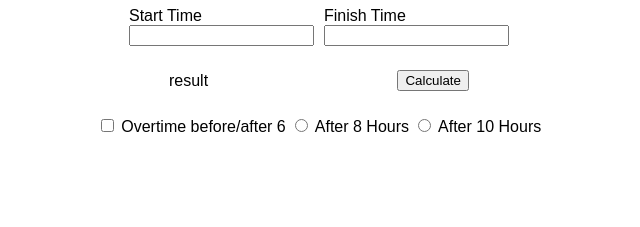
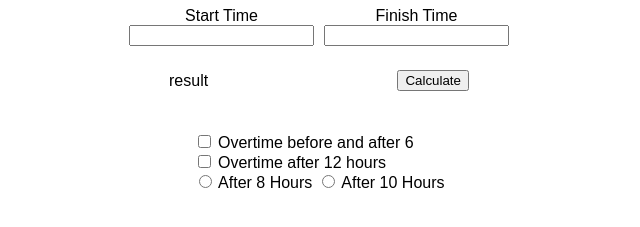
Before and after one commit to JessePullen/timesheet-calculator, a plain HTML site: page index.html in a window 1280 px wide. Shown: the part 91-318 px from the top of the page, without its empty margins (321-961 px from the left). Drawn offline with Linux system fonts and the light colour scheme.

Commit message:
Add new overtime category

```diff
--- a/index.html
+++ b/index.html
@@ -32,12 +32,22 @@
             </div>
             <div class="rules">
                 <form>
-                    <input type="checkbox" class="overtime-6">
-                    <label for="overtime-6">Overtime before/after 6</label>
-                    <input type="radio" class="overtime-8" name="overtime">
-                    <label for="ovetime-8">After 8 Hours</label>
-                    <input type="radio" class="overtime-10" name="overtime">
-                    <label for="overtime-10">After 10 Hours</label>
+                    <ul>
+                        <li>
+                            <input type="checkbox" class="overtime-6">
+                            <label for="overtime-6">Overtime before and after 6</label>
+                        </li>
+                        <li>
+                            <input type="checkbox" class="overtime-12">
+                            <label for="overtime-6">Overtime after 12 hours</label>
+                        </li>
+                        <li>
+                            <input type="radio" class="overtime-8" name="overtime">
+                            <label for="ovetime-8">After 8 Hours</label>
+                            <input type="radio" class="overtime-10" name="overtime">
+                            <label for="overtime-10">After 10 Hours</label>
+                        </li>
+                    </ul>
                 </form>
             </div>
         </div>
--- a/script.js
+++ b/script.js
@@ -2,6 +2,7 @@ const submit = document.querySelector('.submit');
 const ot6 = document.querySelector('.overtime-6');
 const ot8 = document.querySelector('.overtime-8');
 const ot10 = document.querySelector('.overtime-10');
+const ot12 = document.querySelector('.overtime-12');
 
 let startTime = 0;
 let finishTime = 0;
@@ -29,6 +30,7 @@ function convertFormat(time) {
         hours = time.slice(0, 2);
         mins = time.slice(2);
     }
+
     if (mins > 60) {
         return console.log(errorMessage);
     }
--- a/style.css
+++ b/style.css
@@ -26,6 +26,7 @@
 .input-form {
     display: flex;
     gap: 10px;
+    text-align: center;
 }
 
 .input1,
@@ -33,3 +34,11 @@
     display: flex;
     flex-direction: column;
 }
+
+li {
+    list-style: none;
+}
+
+ul {
+    padding-left: 0px;
+}
```
